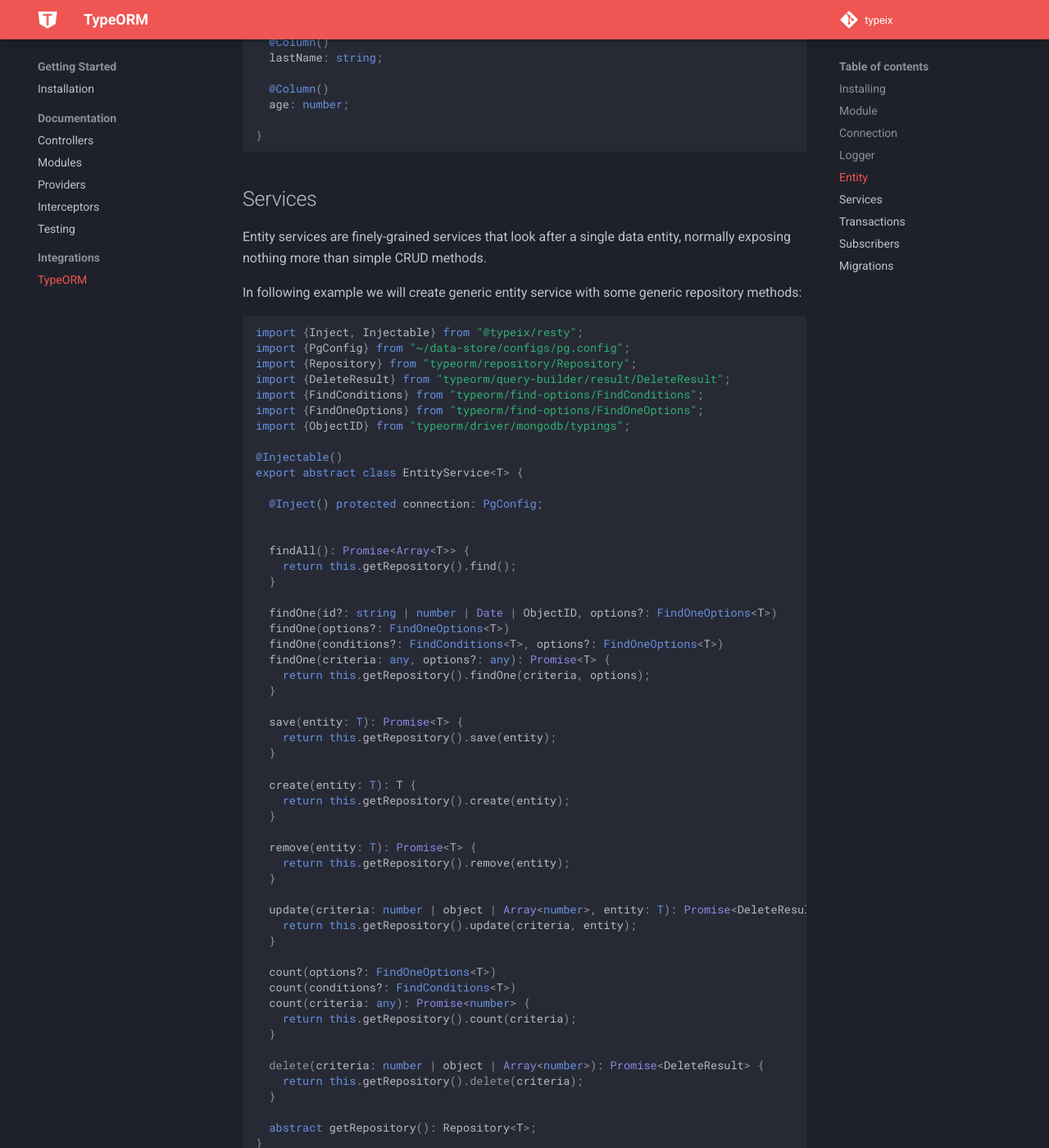
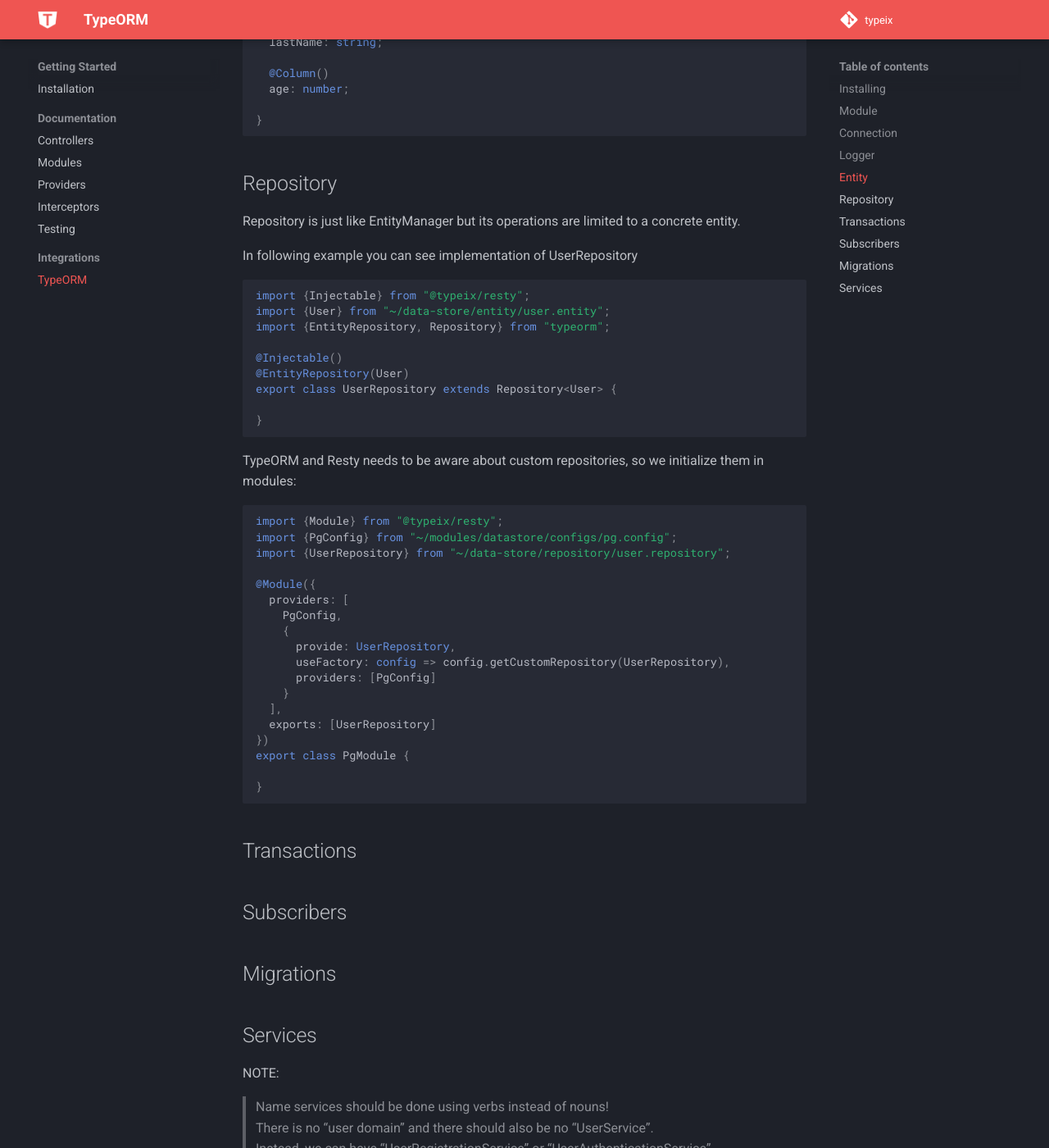
Before and after one commit to typeix/typeix.github.io, an MkDocs documentation site: the page built from docs/documentation/type-orm.md, in a window 1280 px wide and 1400 px high, scrolled down 4786 px. Shown: the whole window at 82% size. Built offline with MkDocs 1.6.1 and Material for MkDocs 9.7.7, drawn with Linux system fonts in a browser that asks for light colours; comment, search, counter and statistics services are not loaded; some of the changed text lies outside the part shown.

Commit message:
Added repositories

````diff
--- a/docs/documentation/type-orm.md
+++ b/docs/documentation/type-orm.md
@@ -103,12 +103,9 @@
 
 ```ts
 import {CreateProvider, Injectable} from "@typeix/resty";
-import {Connection, createConnection, Logger} from "typeorm";
-import {Repository} from "typeorm/repository/Repository";
-import {EntityTarget} from "typeorm/common/EntityTarget";
+import {Connection, createConnection, Logger, ObjectType, EntityManager, ConnectionOptions} from "typeorm";
+import {PgLoggerConfig} from "~/data-store/configs/pg.logger.config";
 import * as pgConfig from "~/orm-config.json";
-import {ConnectionOptions} from "typeorm/connection/ConnectionOptions";
-import {PgLoggerConfig} from "~/data-store/configs/pg.logger.config";
 
 @Injectable()
 export class PgConfig {
@@ -125,12 +123,13 @@
     providers: [PgLoggerConfig]
   }) private connection: Connection;
 
-  getConnection(): Connection {
-    return this.connection;
+
+  getEntityManager(): EntityManager {
+    return this.connection.manager;
   }
 
-  getRepository<T>(entity: EntityTarget<T>): Repository<T> {
-    return this.connection.getRepository(entity);
+  getCustomRepository<T>(entity: ObjectType<T>): T {
+    return this.connection.getCustomRepository(entity);
   }
 }
 ```
@@ -219,7 +218,6 @@
 a `@Column` decorator.
 
 Let's create our first User Entity:
-
 ```ts
 import {Column, Entity, PrimaryGeneratedColumn} from "typeorm";
 
@@ -241,112 +239,54 @@
 }
 ```
 
-## Services
-Entity services are finely-grained services that look after a single data entity, normally exposing nothing more than simple CRUD methods.
+## Repository
+Repository is just like EntityManager but its operations are limited to a concrete entity.
 
-In following example we will create generic entity service with some generic repository methods:
+In following example you can see implementation of UserRepository
 ```ts
-import {Inject, Injectable} from "@typeix/resty";
-import {PgConfig} from "~/data-store/configs/pg.config";
-import {Repository} from "typeorm/repository/Repository";
-import {DeleteResult} from "typeorm/query-builder/result/DeleteResult";
-import {FindConditions} from "typeorm/find-options/FindConditions";
-import {FindOneOptions} from "typeorm/find-options/FindOneOptions";
-import {ObjectID} from "typeorm/driver/mongodb/typings";
+import {Injectable} from "@typeix/resty";
+import {User} from "~/data-store/entity/user.entity";
+import {EntityRepository, Repository} from "typeorm";
 
 @Injectable()
-export abstract class EntityService<T> {
+@EntityRepository(User)
+export class UserRepository extends Repository<User> {
 
-  @Inject() protected connection: PgConfig;
-
-
-  findAll(): Promise<Array<T>> {
-    return this.getRepository().find();
-  }
-
-  findOne(id?: string | number | Date | ObjectID, options?: FindOneOptions<T>)
-  findOne(options?: FindOneOptions<T>)
-  findOne(conditions?: FindConditions<T>, options?: FindOneOptions<T>)
-  findOne(criteria: any, options?: any): Promise<T> {
-    return this.getRepository().findOne(criteria, options);
-  }
-
-  save(entity: T): Promise<T> {
-    return this.getRepository().save(entity);
-  }
-
-  create(entity: T): T {
-    return this.getRepository().create(entity);
-  }
-
-  remove(entity: T): Promise<T> {
-    return this.getRepository().remove(entity);
-  }
-
-  update(criteria: number | object | Array<number>, entity: T): Promise<DeleteResult> {
-    return this.getRepository().update(criteria, entity);
-  }
-
-  count(options?: FindOneOptions<T>)
-  count(conditions?: FindConditions<T>)
-  count(criteria: any): Promise<number> {
-    return this.getRepository().count(criteria);
-  }
-
-  delete(criteria: number | object | Array<number>): Promise<DeleteResult> {
-    return this.getRepository().delete(criteria);
-  }
-
-  abstract getRepository(): Repository<T>;
 }
 ```
 
-Finally let's implement UserService:
+TypeORM and Resty needs to be aware about custom repositories, so we initialize them in modules:
 ```ts
-import {Injectable} from "@typeix/resty";
-import {User} from "~/data-store/entity/user.entity";
-import {Repository} from "typeorm/repository/Repository";
-import {EntityService} from "~/data-store/services/enttiy.service";
+import {Module} from "@typeix/resty";
+import {PgConfig} from "~/modules/datastore/configs/pg.config";
+import {UserRepository} from "~/data-store/repository/user.repository";
 
-@Injectable()
-export class UserService extends EntityService<User> {
-  getRepository(): Repository<User> {
-    return this.connection.getRepository(User);
-  }
+@Module({
+  providers: [
+    PgConfig,
+    {
+      provide: UserRepository,
+      useFactory: config => config.getCustomRepository(UserRepository),
+      providers: [PgConfig]
+    }
+  ],
+  exports: [UserRepository]
+})
+export class PgModule {
+
 }
 ```
 
+## Transactions
+
+## Subscribers
+
+## Migrations
+
+## Services
 NOTE:
 > Name services should be done using verbs instead of nouns! <br />
 > There is no “user domain” and there should also be no “UserService”.  <br />
 > Instead, we can have “UserRegistrationService” or “UserAuthenticationService”. <br />
 
 By naming our service by the primary business action or process we also make it clear what is the behavior we want it to implement.
-
-Implementation in controller:
-```ts
-import {Controller, Inject, GET} from "@typeix/resty";
-import {AppService} from "./app.service";
-import {UserService} from "~/data-store/services/user.service";
-
-@Controller({
-  path: "/",
-  providers: [],
-  interceptors: []
-})
-export class AppController {
-
-  @Inject() userService: UserService;
-
-  @GET("users")
-  findAllUsers() {
-    return this.userService.findAll();
-  }
-}
-
-```
-## Transactions
-
-## Subscribers
-
-## Migrations
````
Also changed, not shown: other parts of docs/documentation/type-orm.md (+1 -0 lines).
